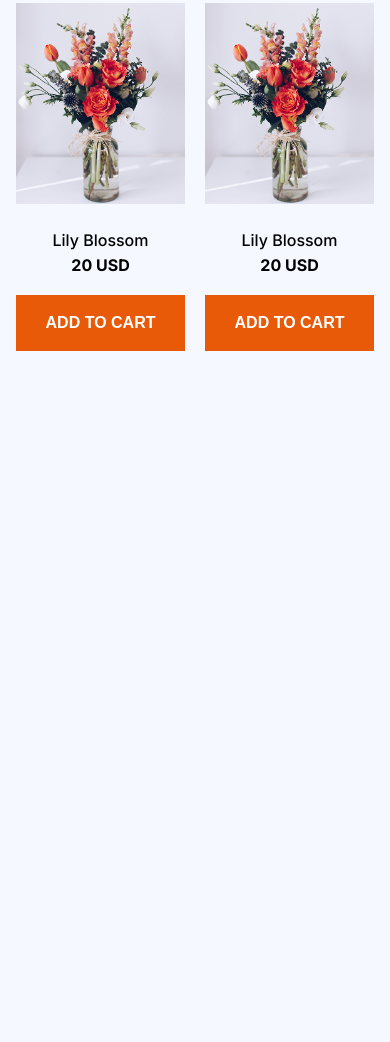
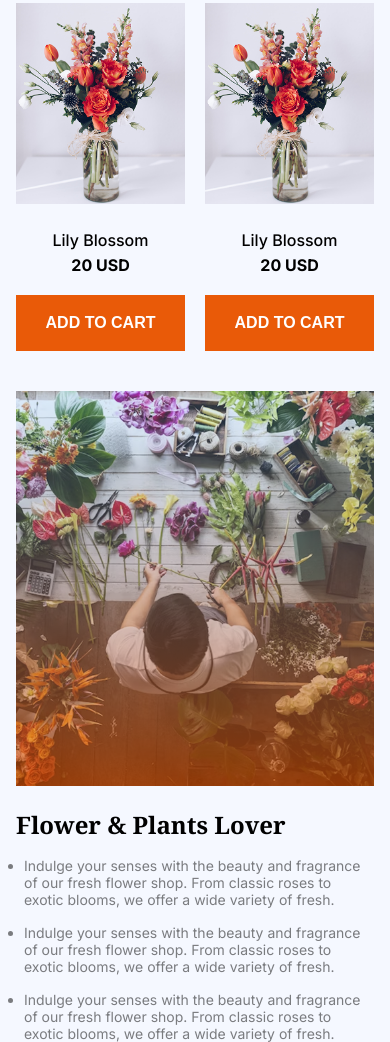
Before and after one commit to AdalOnShow/PH-A02-Responsive-Flowers, a plain HTML site: page index.html in a window 390 px wide. Shown: the part 1813-2855 px from the top of the page. Before the commit the page ends 2164 px from the top, so only its background shows below. Drawn offline with Linux system fonts and the light colour scheme.

Commit message:
Add seller section with images and description styling

```diff
--- a/index.html
+++ b/index.html
@@ -37,8 +37,9 @@
     <section class="container" id="plants">
       <div class="des">
         <h2><span>Our</span> Plants</h2>
-        <p class="para">Indulge your senses with the beauty and fragrance of our fresh flower shop. From classic roses to exotic blooms, we
-        offer a wide variety of fresh.</p>
+        <p class="para">Indulge your senses with the beauty and fragrance of our fresh flower shop. From classic roses
+          to exotic blooms, we
+          offer a wide variety of fresh.</p>
       </div>
       <div class="cards">
         <div class="card">
@@ -91,6 +92,27 @@
         </div>
       </div>
     </section>
+    <section class="container" id="seller">
+      <div class="imgs">
+        <img src="./assets/flower-store.png" alt="" class="store">
+        <img src="./assets/trusted-badge.png" alt="" class="badge">
+      </div>
+      <div class="des">
+        <h3>Flower & Plants Lover</h3>
+
+        <ul class="para">
+          <li>Indulge your senses with the beauty and fragrance of our fresh flower shop. From classic roses to exotic
+            blooms, we
+            offer a wide variety of fresh.</li>
+          <li>Indulge your senses with the beauty and fragrance of our fresh flower shop. From classic roses to exotic
+            blooms, we
+            offer a wide variety of fresh.</li>
+          <li>Indulge your senses with the beauty and fragrance of our fresh flower shop. From classic roses to exotic
+            blooms, we
+            offer a wide variety of fresh.</li>
+        </ul>
+      </div>
+    </section>
   </main>
 </body>
 
--- a/style.css
+++ b/style.css
@@ -187,6 +187,50 @@ header {
   }
 }
 
+#seller {
+  margin-top: 210px;
+  display: flex;
+  align-items: center;
+  /* justify-content: space-between; */
+  gap: 60px;
+
+  .imgs {
+    flex: 1;
+    position: relative;
+
+    .store {
+      width: 100%;
+      height: auto;
+    }
+
+    .badge {
+      width: 286px;
+      height: 286px;
+      position: absolute;
+      top: -120px;
+      right: -100px;
+    }
+  }
+
+  .des {
+    flex: 1;
+
+    h3 {
+      font-family: "Noto Serif", serif;
+      font-size: 50px;
+      font-weight: bold;
+      margin-bottom: 20px;
+    }
+
+    ul {
+      display: flex;
+      flex-direction: column;
+      gap: 20px;
+      list-style-position: outside;
+    }
+  }
+}
+
 /* responsive for mobile */
 @media (max-width: 768px) {
   .para {
@@ -276,4 +320,34 @@ header {
       }
     }
   }
+
+  #seller {
+    margin-top: 40px;
+    flex-direction: column;
+    gap: 18px;
+
+    .imgs {
+      .store {
+        max-width: 100% !important;
+        height: auto;
+      }
+
+      .badge {
+        display: none;
+      }
+    }
+
+    .des {
+
+      h3 {
+        font-size: 24px;
+        margin-bottom: 16px;
+      }
+
+      ul {
+        gap: 16px;
+        padding: 0 8px;
+      }
+    }
+  }
 }
```
Also changed, not shown: assets/trusted-badge.png.
